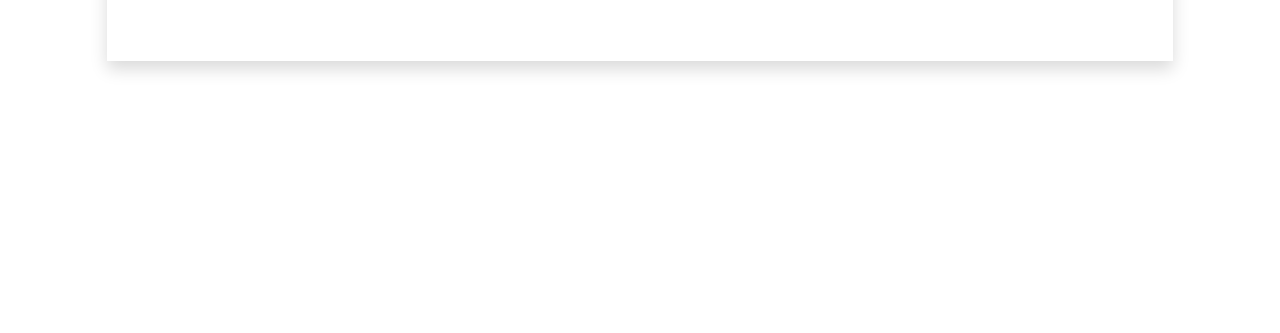
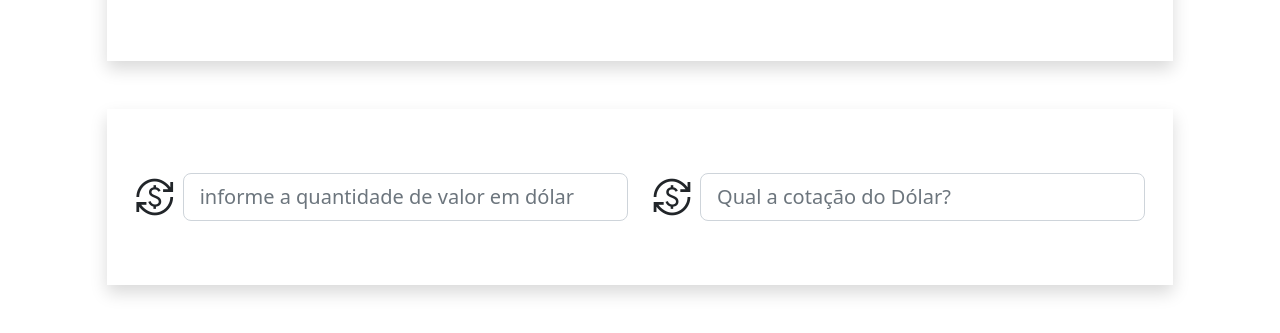
Before and after one commit to justthata/projeto_VUE, a plain HTML site: page index.html in a window 1280 px wide. Shown: the part 695-1028 px from the top of the page. Before the commit the page ends 804 px from the top, so only its background shows below. Drawn offline with nearby package versions, Linux system fonts and the light colour scheme.

Commit message:
iniciado funcionalidade

```diff
--- a/index.html
+++ b/index.html
@@ -96,6 +96,31 @@
             </div>
         </section>
 
+        <!--FUNCIONALIDADE 2: CÃMBIO-->
+        <section class="p-3 my-5 col-md-10 shadow mx-auto">
+            <div class="container-fluid py-5 text-center">
+                <form action="">
+                    <section class="row">
+                        <div class=" col-md-6 d-flex align-items-center">
+                            <span class="material-symbols-outlined fs-1 me-2">currency_exchange</span>
+                            <input type="text" class="form-control form-control-lg"
+                            placeholder="informe a quantidade de valor em dólar">
+                        </div>
+
+                        <div class=" col-md-6 d-flex align-items-center">
+                            <span class="material-symbols-outlined fs-1 me-2">currency_exchange</span>
+                            <input type="text" class="form-control form-control-lg"
+                            placeholder="Qual a cotação do Dólar?">
+
+
+
+                         </div>
+                    </section>
+                </form>
+            </div>
+        </section>
+
+
 
     </main>
 
```
